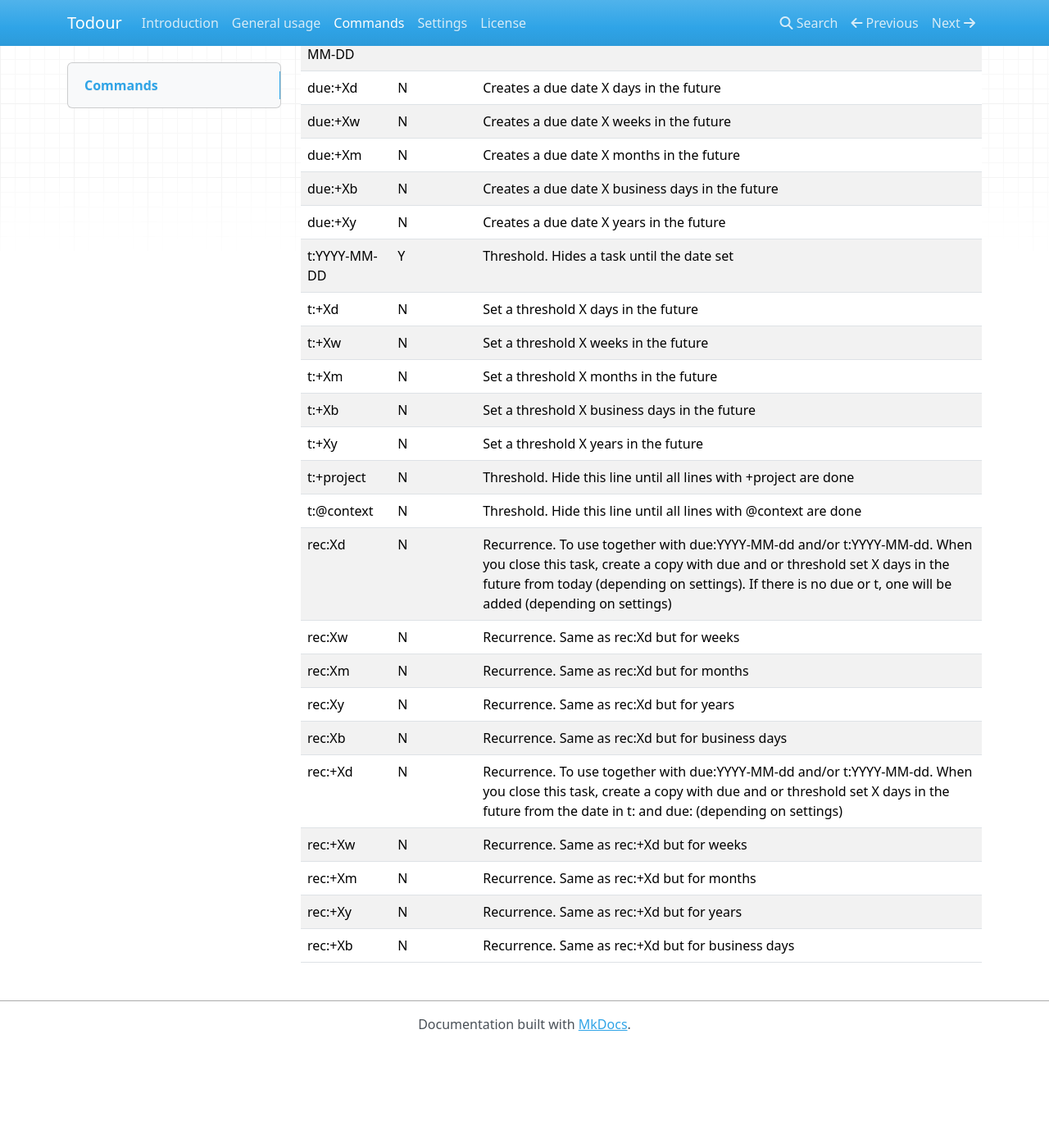
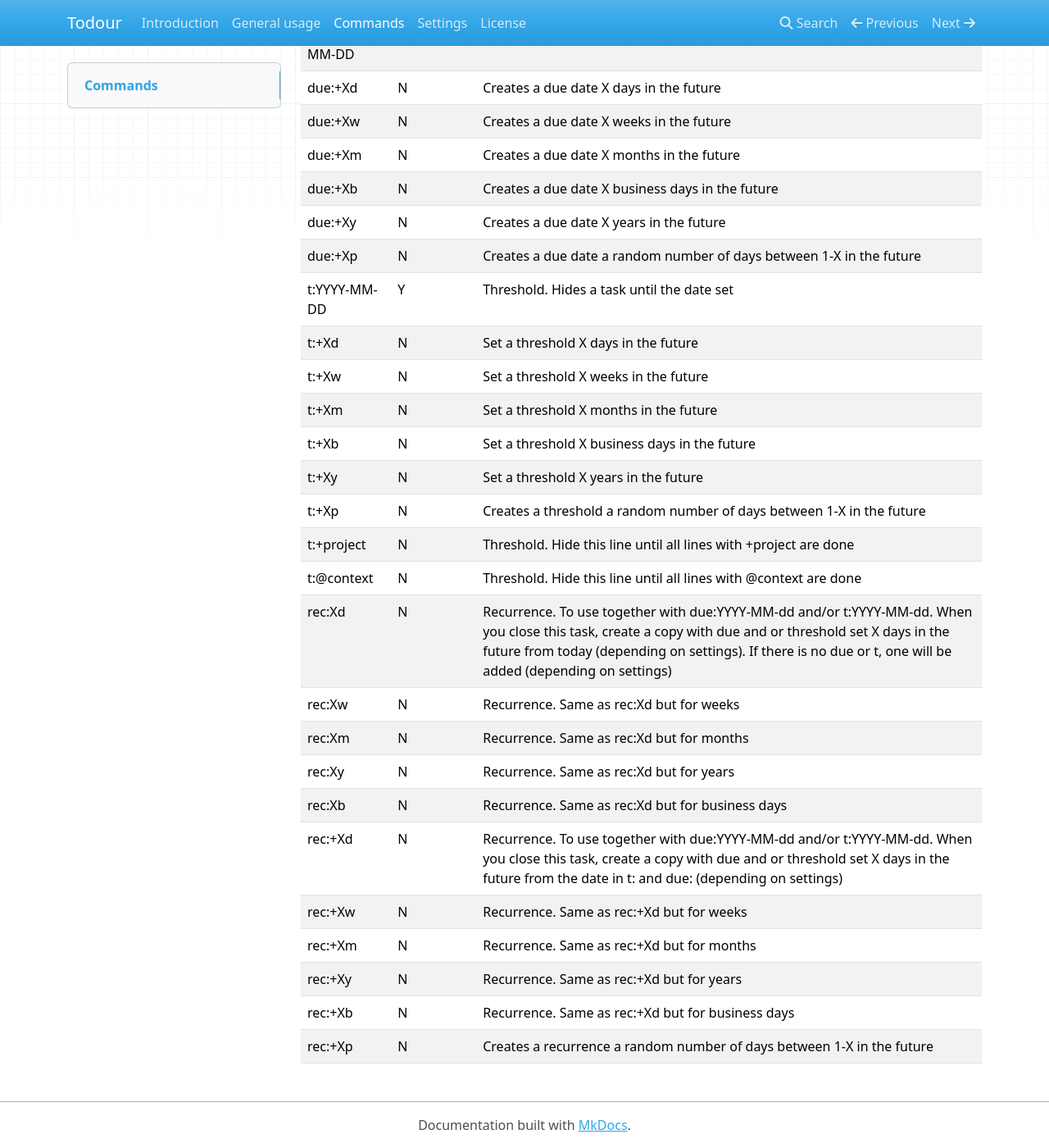
Before and after one commit to SverrirValgeirsson/Todour, an MkDocs documentation site: the page built from documentation/docs/commands.md, in a window 1280 px wide and 1400 px high, scrolled down 193 px. Shown: the whole window at 82% size. Built offline with MkDocs 1.6.1, drawn with Linux system fonts in a browser that asks for light colours; nearby versions of some CDN libraries; before the commit the page ends 1470 px from its top, so only the background shows below that.

Commit message:
Minor documentation update

```diff
--- a/documentation/docs/commands.md
+++ b/documentation/docs/commands.md
@@ -11,12 +11,14 @@ The different qualifiers available in todour are:
 |due:+Xm            | N           | Creates a due date X months in the future |
 |due:+Xb            | N           | Creates a due date X business days in the future |
 |due:+Xy            | N           | Creates a due date X years in the future |
+|due:+Xp            | N           | Creates a due date a random number of days between 1-X in the future |
 |t:YYYY-MM-DD       | Y           | Threshold. Hides a task until the date set |
 |t:+Xd              | N           | Set a threshold X days in the future |
 |t:+Xw              | N           | Set a threshold X weeks in the future |
 |t:+Xm              | N           | Set a threshold X months in the future |
 |t:+Xb              | N           | Set a threshold X business days in the future |
 |t:+Xy              | N           | Set a threshold X years in the future |
+|t:+Xp            | N           | Creates a threshold a random number of days between 1-X in the future |
 |t:+project         | N           | Threshold. Hide this line until all lines with +project are done |
 |t:@context         | N           | Threshold. Hide this line until all lines with @context are done |
 |rec:Xd             | N           | Recurrence. To use together with due:YYYY-MM-dd and/or t:YYYY-MM-dd.  When you close this task, create a copy with due and or threshold set X days in the future from today (depending on settings). If there is no due or t, one will be added (depending on settings) |
@@ -29,3 +31,4 @@ The different qualifiers available in todour are:
 |rec:+Xm             | N           | Recurrence. Same as rec:+Xd but for months |
 |rec:+Xy             | N           | Recurrence. Same as rec:+Xd but for years |
 |rec:+Xb             | N           | Recurrence. Same as rec:+Xd but for business days |
+|rec:+Xp            | N           | Creates a recurrence a random number of days between 1-X in the future |
```
